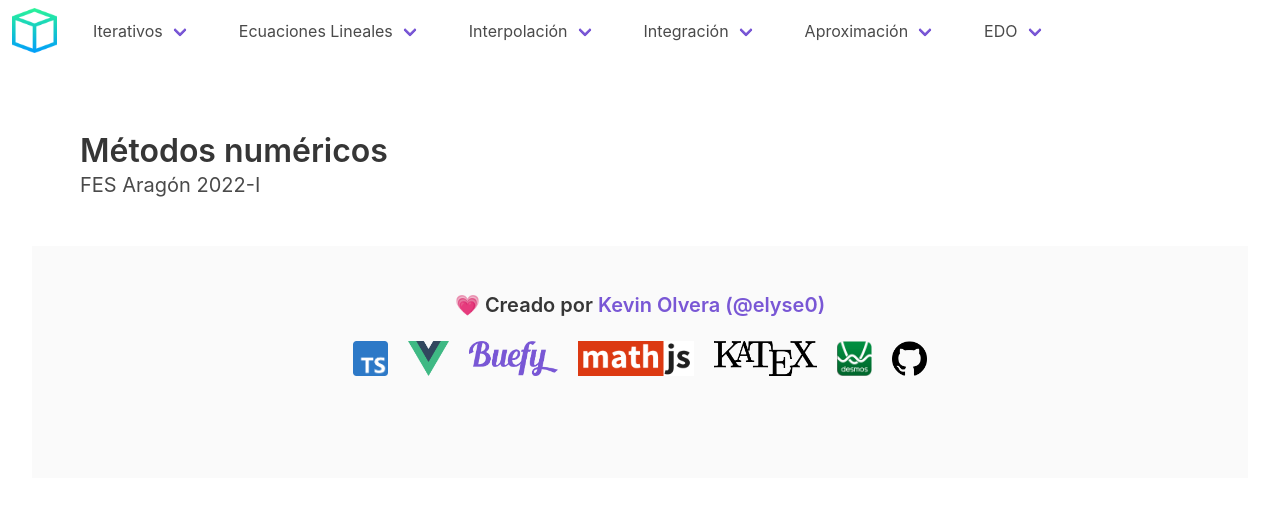
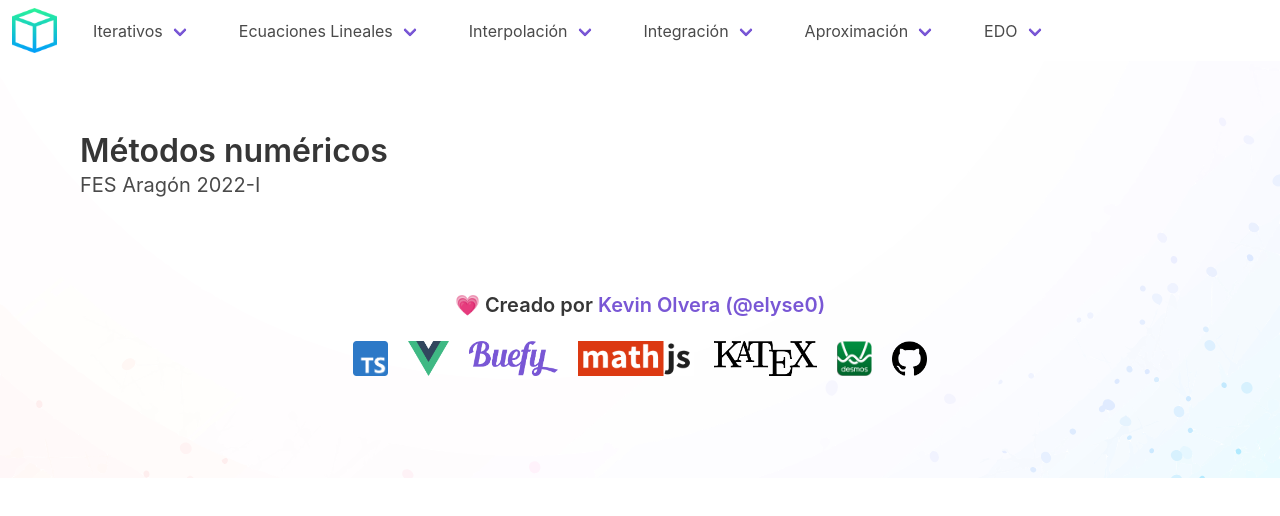
Before and after one commit to elyse0/numerical-methods, a Vue app: page / in a window 1280 px wide. Shown: the top 516 px of the page. Built offline with nearby package versions, Linux system fonts and the light colour scheme; what vue-iframes, vue-katex would draw is missing.

Commit message:
Mainpage: Add background image

```diff
--- a/src/pages/Mainpage.vue
+++ b/src/pages/Mainpage.vue
@@ -1,5 +1,5 @@
 <template>
-  <AppContentLayout>
+  <AppContentLayout class="mainpage">
 
     <AppHero title="Métodos numéricos" subtitle="FES Aragón 2022-I"/>
 
@@ -59,9 +59,21 @@ export default class Mainpage extends Vue {
 </script>
 
 <style scoped>
+div.layout.mainpage {
+  background-image: url('/numerical-methods/background.svg');
+  background-position: center center;
+  background-repeat: no-repeat;
+  background-attachment: fixed;
+  background-size: cover;
+}
+
 .logos img {
   height: 35px;
   padding-left: 10px;
   padding-right: 10px;
 }
+
+footer {
+  background-color: transparent;
+}
 </style>
```
Also changed, not shown: public/background.svg (added).
